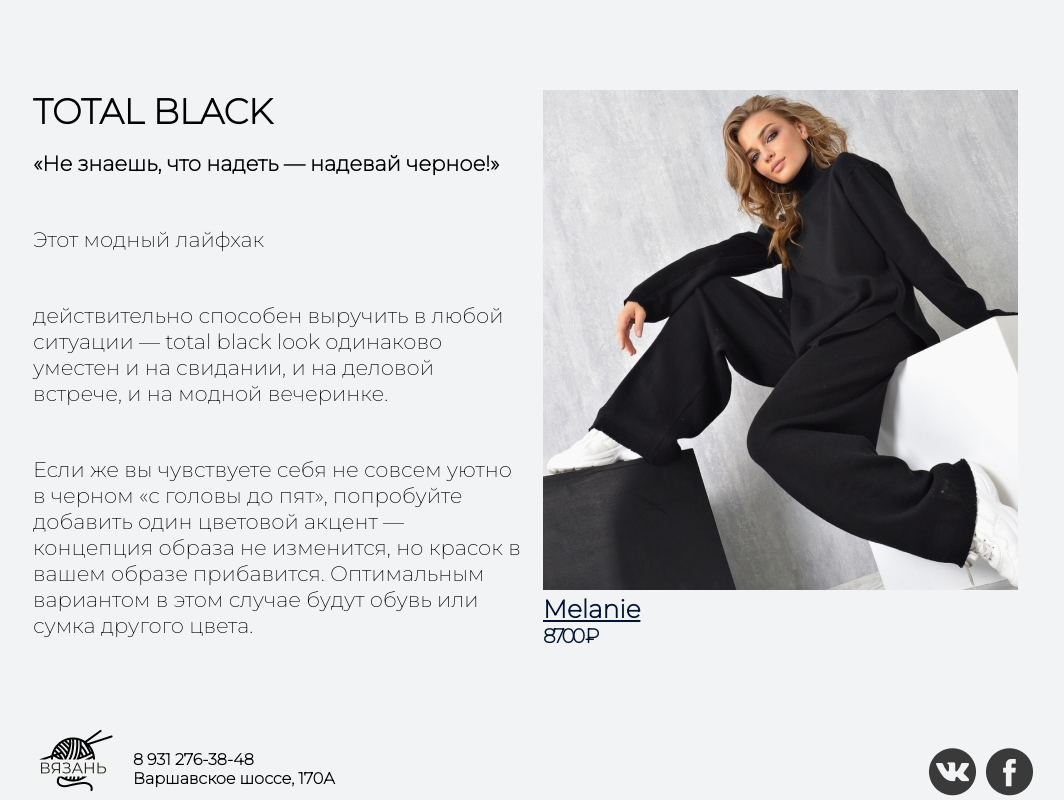
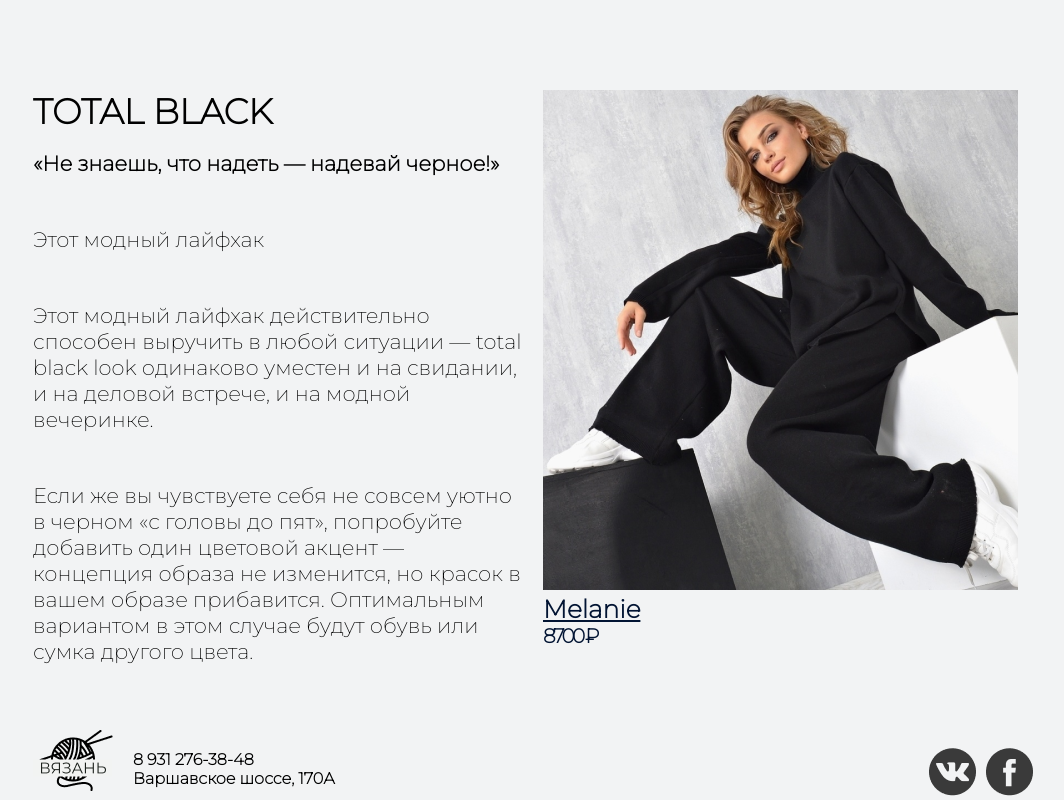
Before and after one commit to Blacksaffron/vyazan, a plain HTML site: page index.html in a window 1280 px wide. Shown: the part 1843-2643 px from the top of the page, without its empty margins (107-1171 px from the left). Drawn offline with Linux system fonts and the light colour scheme.

Commit message:
Update index.html

```diff
--- a/index.html
+++ b/index.html
@@ -51,7 +51,7 @@
              <h2>Total black</h2>
             <p id="text_a">«Не знаешь, что надеть — надевай черное!»</p>
             <p id="text_2">Этот модный лайфхак</p>
-            <p id="text_2"> действительно способен выручить
+            <p id="text_2">Этот модный лайфхак действительно способен выручить
                 в любой ситуации — total black look одинаково уместен и на свидании,
                 и на деловой встрече, и на модной вечеринке.</p>
             <p id="text_2">Если же вы чувствуете себя не совсем уютно в черном «с головы
```
